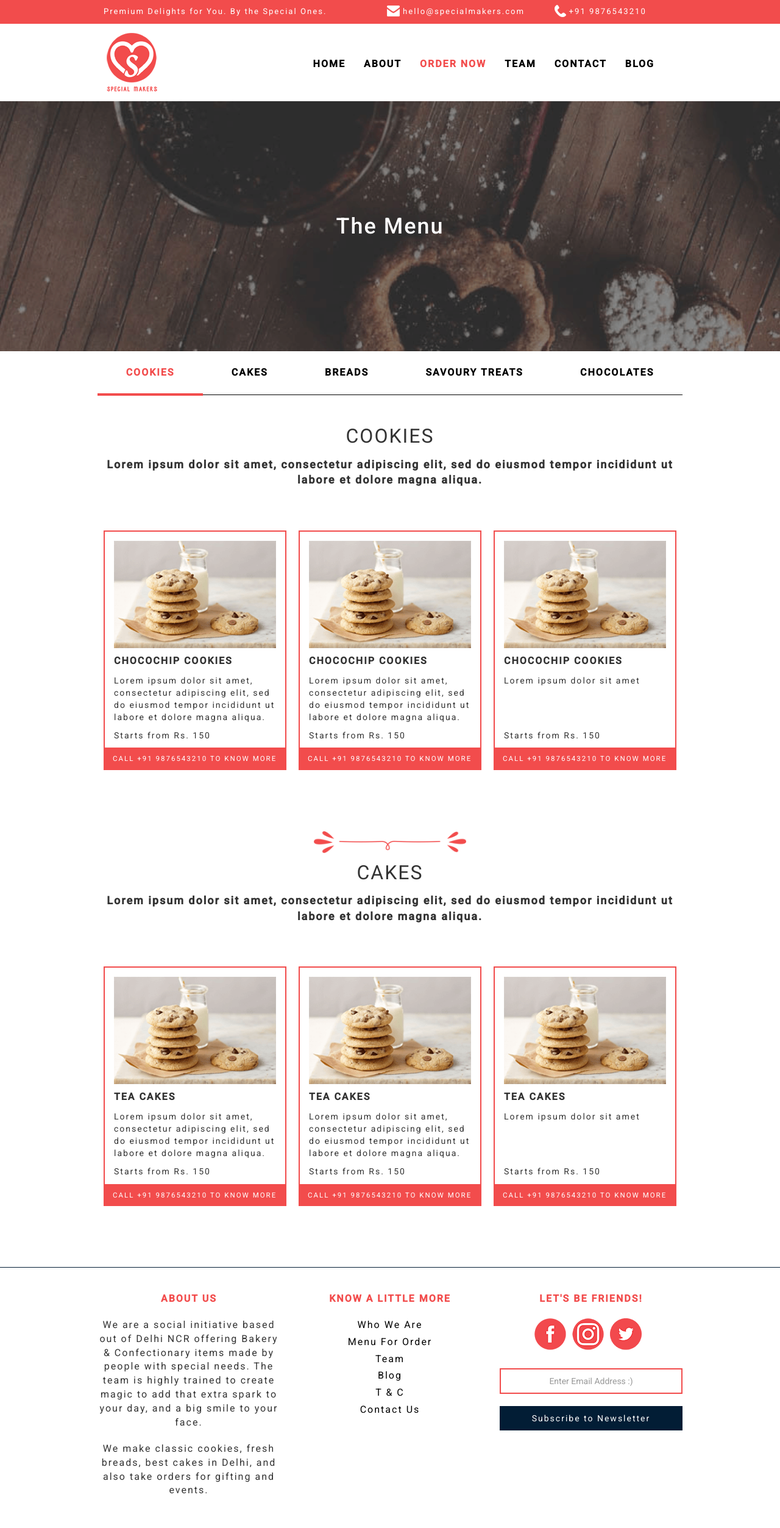
After one commit to vrmanikhil/projectMakers, a CodeIgniter app: page /database/menu in a window 1280 px wide. The commit adds this page. Shown: the whole page at 61% size. Run offline with CodeIgniter, Linux system fonts and the light colour scheme.

Commit message:
Menu page template done

```diff
--- a/application/config/routes.php
+++ b/application/config/routes.php
@@ -69,4 +69,5 @@ $route['backoffice/changePassword'] = 'backoffice/changePassword';
 $route['about'] = 'home/about';
 $route['team'] = 'home/team';
 $route['contact'] = 'home/contact';
+$route['menu'] = 'home/menu';
 $route['translate_uri_dashes'] = FALSE;
--- a/application/controllers/Home.php
+++ b/application/controllers/Home.php
@@ -87,4 +87,24 @@ class Home extends CI_Controller {
 		$this->load->view('template', $vm);
 	}
 
+	public function menu()
+	{
+		$vm['assets'] = [
+			'css' => [
+				'/web-assets/css/bootstrap.min.css',
+				'/web-assets/css/base.css',
+				'/web-assets/css/menu.css'
+			],
+			'js' => [
+				'/web-assets/js/jquery.min.js',
+				'/web-assets/js/bootstrap.min.js',
+				'/web-assets/js/menu.js'
+			]
+		];
+		$vm['title'] = 'Menu For Order | Makers';
+		$vm['activePage'] = 'menu';
+		$vm['body'] = $this->load->view('pages/menu', '', TRUE);
+		$this->load->view('template', $vm);
+	}
+
 }
--- /dev/null
+++ b/application/views/pages/menu.php
@@ -0,0 +1,71 @@
+<div class="jumbotron jumbotron-main jumbotron-fluid flex" style="background-image: url('/web-assets/image/banner-3.png')">
+	<div class="container-fluid fixed-width-container">
+		<h1 class="text-center">The Menu</h1>
+	</div>
+</div>
+<section>
+	<div class="container-fluid fixed-width-container">
+		<nav class="products-menu flex">
+			<a class="products-menu__item js-products-menu__item active " href="#cookies">Cookies</a>
+			<a class="products-menu__item js-products-menu__item" href="#cakes">Cakes</a>
+			<a class="products-menu__item js-products-menu__item" href="javascript:">Breads</a>
+			<a class="products-menu__item js-products-menu__item" href="javascript:">Savoury Treats</a>
+			<a class="products-menu__item js-products-menu__item" href="javascript:">Chocolates</a>
+		</nav>
+		<div class="products-category" id="cookies">
+			<h2 class="products-category__title text-center">Cookies</h2>
+			<p class="products-category__desc text-center">Lorem ipsum dolor sit amet, consectetur adipiscing elit, sed do eiusmod tempor incididunt ut labore et dolore magna aliqua.</p>
+			<div class="products flex">
+				<div class="product flex flex-col">
+					<img class="product__image product__info" src="/web-assets/image/product.png">
+					<p class="product__name product__info">Chocochip cookies</p>
+					<p class="product__desc product__info">Lorem ipsum dolor sit amet, consectetur adipiscing elit, sed do eiusmod tempor incididunt ut labore et dolore magna aliqua. </p>
+					<p class="product__price product__info">Starts from Rs. 150</p>
+					<p class="product__contact-info">Call  +91 9876543210 to know more</p>
+				</div>
+				<div class="product flex flex-col">
+					<img class="product__image product__info" src="/web-assets/image/product.png">
+					<p class="product__name product__info">Chocochip cookies</p>
+					<p class="product__desc product__info">Lorem ipsum dolor sit amet, consectetur adipiscing elit, sed do eiusmod tempor incididunt ut labore et dolore magna aliqua. </p>
+					<p class="product__price product__info">Starts from Rs. 150</p>
+					<p class="product__contact-info">Call  +91 9876543210 to know more</p>
+				</div>
+				<div class="product flex flex-col">
+					<img class="product__image product__info" src="/web-assets/image/product.png">
+					<p class="product__name product__info">Chocochip cookies</p>
+					<p class="product__desc product__info">Lorem ipsum dolor sit amet</p>
+					<p class="product__price product__info">Starts from Rs. 150</p>
+					<p class="product__contact-info">Call  +91 9876543210 to know more</p>
+				</div>
+			</div>
+		</div>
+		<div class="products-category" id="cakes">
+			<img src="/web-assets/image/design.png" class="products-category__divider">
+			<h2 class="products-category__title text-center">Cakes</h2>
+			<p class="products-category__desc text-center">Lorem ipsum dolor sit amet, consectetur adipiscing elit, sed do eiusmod tempor incididunt ut labore et dolore magna aliqua.</p>
+			<div class="products flex">
+				<div class="product flex flex-col">
+					<img class="product__image product__info" src="/web-assets/image/product.png">
+					<p class="product__name product__info">Tea Cakes</p>
+					<p class="product__desc product__info">Lorem ipsum dolor sit amet, consectetur adipiscing elit, sed do eiusmod tempor incididunt ut labore et dolore magna aliqua. </p>
+					<p class="product__price product__info">Starts from Rs. 150</p>
+					<p class="product__contact-info">Call  +91 9876543210 to know more</p>
+				</div>
+				<div class="product flex flex-col">
+					<img class="product__image product__info" src="/web-assets/image/product.png">
+					<p class="product__name product__info">Tea Cakes</p>
+					<p class="product__desc product__info">Lorem ipsum dolor sit amet, consectetur adipiscing elit, sed do eiusmod tempor incididunt ut labore et dolore magna aliqua. </p>
+					<p class="product__price product__info">Starts from Rs. 150</p>
+					<p class="product__contact-info">Call  +91 9876543210 to know more</p>
+				</div>
+				<div class="product flex flex-col">
+					<img class="product__image product__info" src="/web-assets/image/product.png">
+					<p class="product__name product__info">Tea Cakes</p>
+					<p class="product__desc product__info">Lorem ipsum dolor sit amet</p>
+					<p class="product__price product__info">Starts from Rs. 150</p>
+					<p class="product__contact-info">Call  +91 9876543210 to know more</p>
+				</div>
+			</div>
+		</div>
+	</div>
+</section>
--- a/application/views/template.php
+++ b/application/views/template.php
@@ -56,7 +56,7 @@
 							<ul class="nav navbar-nav">
 								<li <?php echo ($activePage === 'home') ? 'class="active"' : '' ?>><a href="/" class="header__nav-link"> Home </a></li>
 								<li <?php echo ($activePage === 'about') ? 'class="active"' : '' ?>><a href="/about" class="header__nav-link"> About </a></li>
-								<li <?php echo ($activePage === 'orderNow') ? 'class="active"' : '' ?>><a href="javascript:" class="header__nav-link"> Order now </a></li>
+								<li <?php echo ($activePage === 'menu') ? 'class="active"' : '' ?>><a href="/menu" class="header__nav-link"> Order now </a></li>
 								<li <?php echo ($activePage === 'team') ? 'class="active"' : '' ?>><a href="/team" class="header__nav-link"> Team </a></li>
 								<li <?php echo ($activePage === 'contact') ? 'class="active"' : '' ?>><a href="/contact" class="header__nav-link"> Contact </a></li>
 								<li><a href="javascript:" class="header__nav-link"> Blog </a></li>
@@ -82,7 +82,7 @@
 					<p class="footer-section__title">Know a little more</p>
 					<div class="footer__quick-links text-center">
 						<a class="footer__quick-link" href="/about">Who We Are</a>
-						<a class="footer__quick-link" href="javascript:">Menu For Order</a>
+						<a class="footer__quick-link" href="/menu">Menu For Order</a>
 						<a class="footer__quick-link" href="/team">Team</a>
 						<a class="footer__quick-link" href="javascript:">Blog</a>
 						<a class="footer__quick-link" href="javascript:">T &amp; C</a>
--- /dev/null
+++ b/web-assets/css/menu.css
@@ -0,0 +1,127 @@
+.products-menu {
+	border-bottom: 1px solid #000;
+	margin-bottom: 50px;
+}
+
+.products-menu__item {
+	flex-grow: 1;
+	text-align: center;
+	color: #000;
+	text-transform: uppercase;
+	font-size: 0.89em;
+	padding: 24px 10px;
+	font-weight: bold;
+	position: relative;
+}
+
+.products-menu__item.active {
+	color: #f24c4c;
+}
+
+.products-menu__item.active:after {
+	position: absolute;
+	bottom: -2px;
+	content: "";
+	width: 100%;
+	height: 1px;
+	left: 0;
+	border-bottom: 4px solid #f24c4c;
+}
+
+.products-menu__item:hover,
+.products-menu__item:focus {
+	color: #f24c4c;
+	text-decoration: none;
+}
+
+.products-category {
+	margin-bottom: 80px;
+}
+
+.products-category__title {
+	font-weight: normal;
+	text-transform: uppercase;
+	font-size: 1.78em;
+	margin: 15px 0;
+	padding: 0 15px;
+}
+
+.products-category__desc {
+	font-weight: bold;
+	padding: 0 15px;
+}
+
+.products {
+	margin: 50px auto;
+	justify-content: center;
+}
+
+.product {
+	padding: 15px;
+	border: 2px solid #f24c4c;
+	width: 100%;
+	flex-grow: 1;
+	max-width: 300px;
+	margin: 20px 10px;
+	flex-shrink: 0;
+}
+
+.product__name {
+	text-transform: uppercase;
+	font-size: 0.89em;
+	font-weight: bold;
+}
+
+.product__desc {
+	flex-grow: 1;
+}
+
+.product__desc,
+.product__price {
+	font-size: 0.78em;
+}
+
+.product__info {
+	margin-bottom: 10px;
+}
+
+.product__contact-info {
+	text-transform: uppercase;
+	color: #fff;
+	background: #f24c4c;
+	padding: 10px 15px;
+	margin: 0 -17px -17px -17px;
+	font-size: 11.5px;
+}
+
+.products-category__divider {
+	margin: 10px auto;
+	display: block;
+	width: 100%;
+	max-width: 250px;
+}
+
+@media(max-width: 768px) {
+	.products {
+		margin: 15px auto;
+	}
+
+	.products-menu {
+		justify-content: center;
+	}
+
+	.products-menu__item.active:after {
+		display: none;
+	}
+
+	.products-menu__item {
+		border: 2px solid #000;
+		margin: 10px;
+		flex-grow: 0;
+		padding: 15px 10px;
+	}
+
+	.products-menu__item.active {
+		border: 2px solid #f24c4c;
+	}
+}
--- /dev/null
+++ b/web-assets/js/menu.js
@@ -0,0 +1,15 @@
+$(document).ready(function () {
+	$('a[href*=\\#]').on('click', function (event) {
+		event.preventDefault();
+		$('html,body').animate({ scrollTop: $(this.hash).offset().top }, 500);
+	});
+
+	$(document).on('click', '.js-products-menu__item', function () {
+		var clickedItem = $(this);
+		if (clickedItem.hasClass('active')) {return}
+		var activeItem = clickedItem.parent().find('.active');
+		activeItem.removeClass('active');
+		clickedItem.addClass('active');
+	});
+
+});
```
Also changed, not shown: web-assets/image/design.png (added), web-assets/image/product.png (added).
